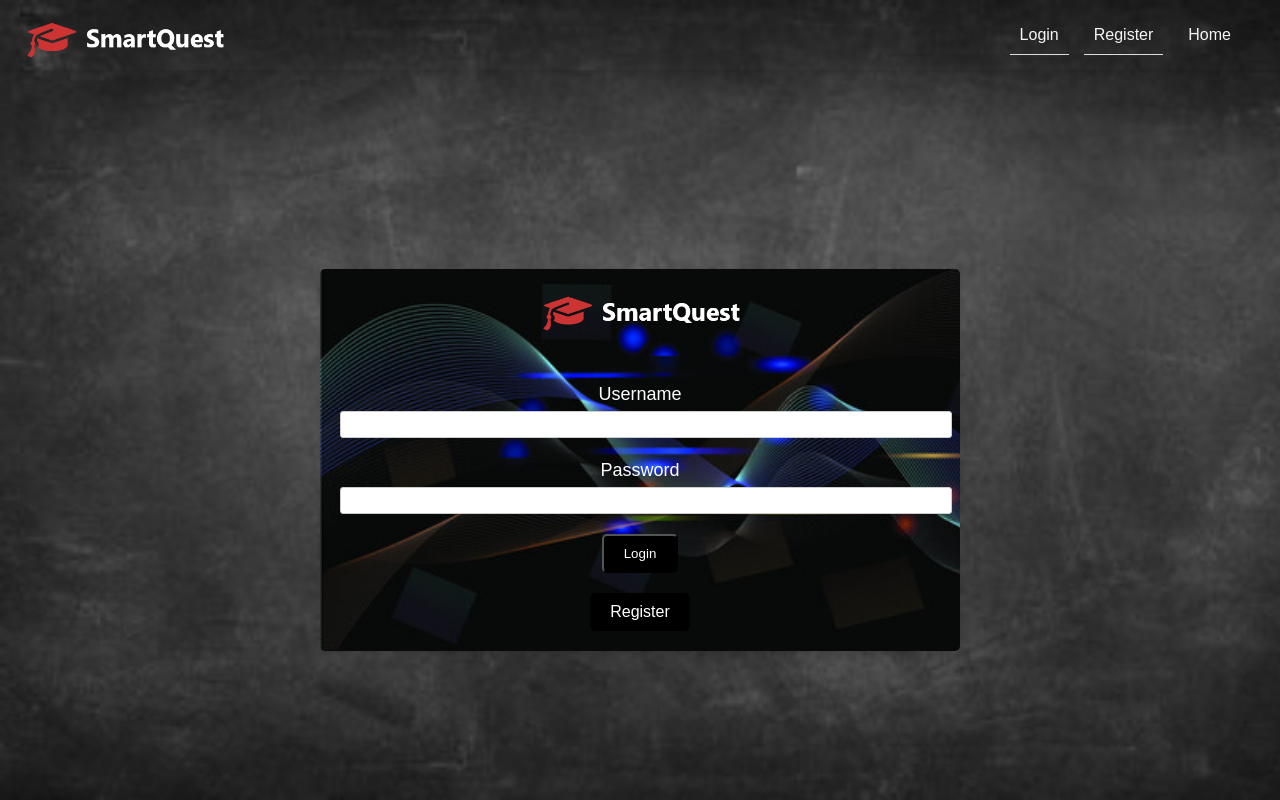
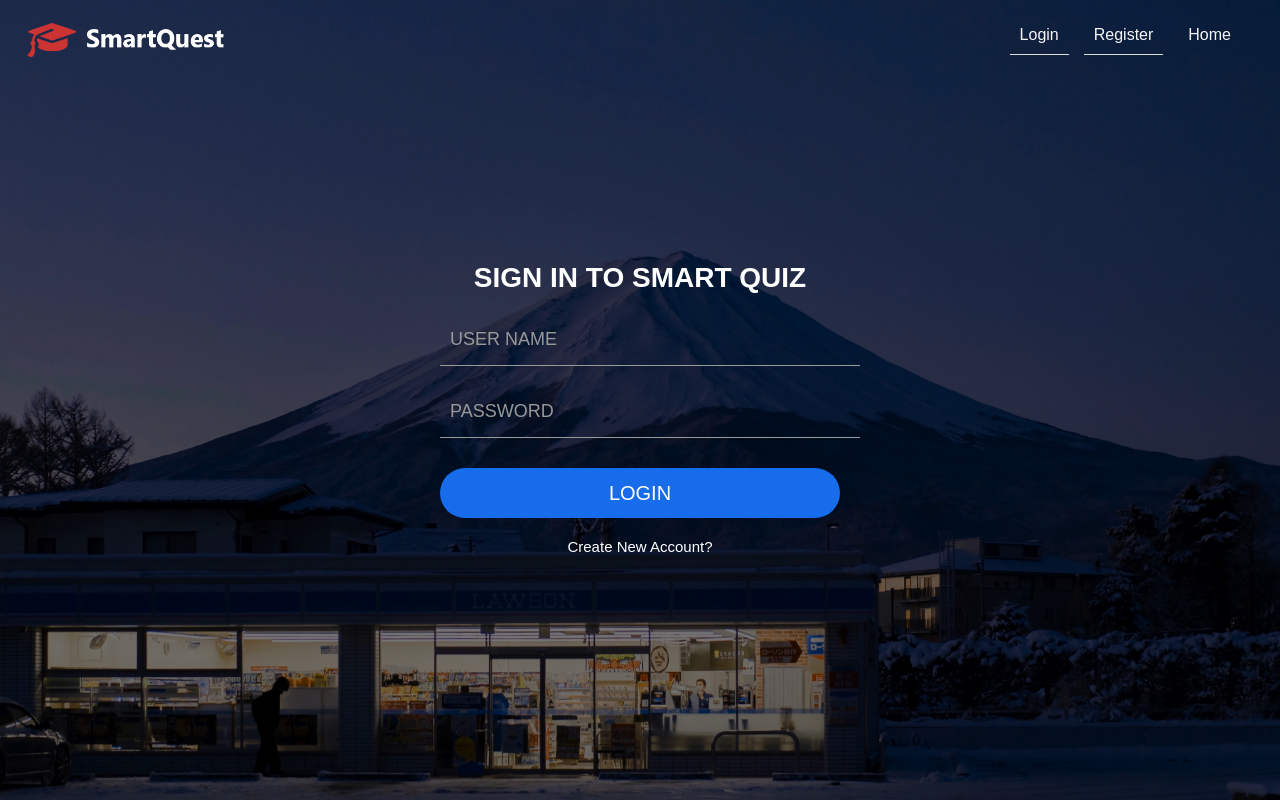
Before and after one commit to HarkaranK/AgileDevelopment_Group6_2023, a Flask app: page /login in a window 1280 px wide. Run offline with Flask 3, Linux system fonts and the light colour scheme.

Commit message:
login page styling

```diff
--- a/myapp/static/stylesheet.css
+++ b/myapp/static/stylesheet.css
@@ -3,7 +3,7 @@ body {
   background-color: #f0f0f0;
   margin: 0;
   padding: 0;
-  background-image: url('../static/img/back2.jpg');
+  background-image: url('../static/img/loginbg.jpg');
   background-size: cover;
   background-position: center;
   background-repeat: no-repeat;
@@ -21,7 +21,7 @@ body {
   position: fixed;
   right: 0;
   top: 0;
-  box-shadow: 0 2px 4px rgba(0, 0, 0, 0.1);
+  /* box-shadow: 0 2px 4px rgba(0, 0, 0, 0.1); */
   z-index: 1000;
 }
 
@@ -159,6 +159,66 @@ a:hover {
 
 /* The rest of your CSS for login page and footer */
 
+.int-area {
+  width: 400px;
+  position: relative;
+  margin-top: 20px
+}
+
+.int-area input {
+  width: 100%;
+  padding: 20px 10px 10px;
+  background-color: transparent;
+  border: none;
+  border-bottom: 1px solid #999;
+  font-size: 18px;
+  color: #fff;
+}
+
+.int-area label {
+  position: absolute;
+  left: 10px;
+  top: 15px;
+  font-size: 18px;
+  color: #999;
+  transition: all .5s ease;
+}
+
+.int-area input:focus + label,
+.int-area input:valid + label {
+  top: 0;
+  font-size: 13px;
+  color: #166cea;
+}
+
+.btn-area {margin-top: 30px;}
+.btn-area button {
+  width: 100%;
+  height: 50px;
+  background: #166cea;
+  color: #fff;
+  font-size: 20px;
+  border: none;
+  border-radius: 25px;
+  cursor: pointer;
+}
+
+.caption {
+  margin-top: 20px;
+  text-align: center;
+}
+
+.caption a {
+  font-size: 15px;
+  color: #fff;
+}
+
+.login-h1 {
+  color: #fff;
+  text-align: center;
+  font-size: 28px;
+  font-family: Arial, sans-serif;
+}
 
 /* The rest of your CSS for login page and footer */
 
@@ -178,14 +238,14 @@ body {
   }
 
   .login-container {
-    background-color: #ffffff;
+    background-color: transparent;
     padding: 20px;
     border-radius: 5px;
-    box-shadow: 0 2px 4px rgba(0, 0, 0, 0.1);
+    /* box-shadow: 0 2px 4px rgba(0, 0, 0, 0.1); */
     text-align: center;
-    width: 600px; /* Add this line to set the width */
-    margin-top: 120px;
-    background-image: url('img/create.jpg');
+    /* width: 600px; Add this line to set the width */
+    /* margin-top: 120px; */
+    /* background-image: url('img/create.jpg'); */
     background-repeat: no-repeat;
     background-size: cover;
 
@@ -205,15 +265,15 @@ body {
     margin-bottom: 10px;
   }
 
-  input[type="text"],
+  /* input[type="text"],
   input[type="password"] {
     width: 100%;
     padding: 5px;
     border: 1px solid #ccc;
     border-radius: 3px;
-  }
+  } */
 
-  .register-btn {
+  /* .register-btn {
     display: inline-block;
     background-color: black;
     color: #fff;
@@ -225,7 +285,8 @@ body {
 
   .register-btn:hover {
     background-color: rgb(136, 226, 226);
-  }
+  } */
+
   footer {
     position: fixed;
     left: 0;
--- a/myapp/templates/login.html
+++ b/myapp/templates/login.html
@@ -4,7 +4,8 @@
 
 {% block content %}
     <div class="login-container">
-      <img src="{{ url_for('static', filename='img/logo.png') }}" alt="Logo" class="logo" />
+      <h1 class="login-h1">SIGN IN TO SMART QUIZ</h1>
+      <!-- <img src="{{ url_for('static', filename='img/logo.png') }}" alt="Logo" class="logo" /> -->
       {% with messages = get_flashed_messages() %}
         {% if messages %}
         <ul class="flashes">
@@ -16,10 +17,20 @@
       {% endwith %}
       <!-- <h1 class="login-heading">Login</h1> -->
       <form method="POST" action="{{ url_for('login') }}">
-        <p class="loginp">Username <input type="text" name="username" required /></p>
-        <p class="loginp">Password <input type="password" name="password" required /></p>
-        <input class="register-btn login-btn" type="submit" value="Login" />
+        <div class="int-area">
+          <input type="text" name="username" id="id" autocomplete="off" required />
+          <label for="id">USER NAME</label>
+        </div>
+        <div class="int-area">
+          <input type="password" name="password" id="pw" autocomplete="off" required />
+          <label for="pw">PASSWORD</label>
+        </div>
+        <div class="btn-area">
+          <button type="submit" value="Login">LOGIN</button>
+        </div>
       </form>
-    <a href="{{ url_for('register') }}" class="register-btn">Register</a>
+      <div class="caption">
+        <a href="{{ url_for('register') }}">Create New Account?</a>
+      </div>
     </div>
 {% endblock %}
```
Also changed, not shown: myapp/static/img/loginbg.jpg (added).
